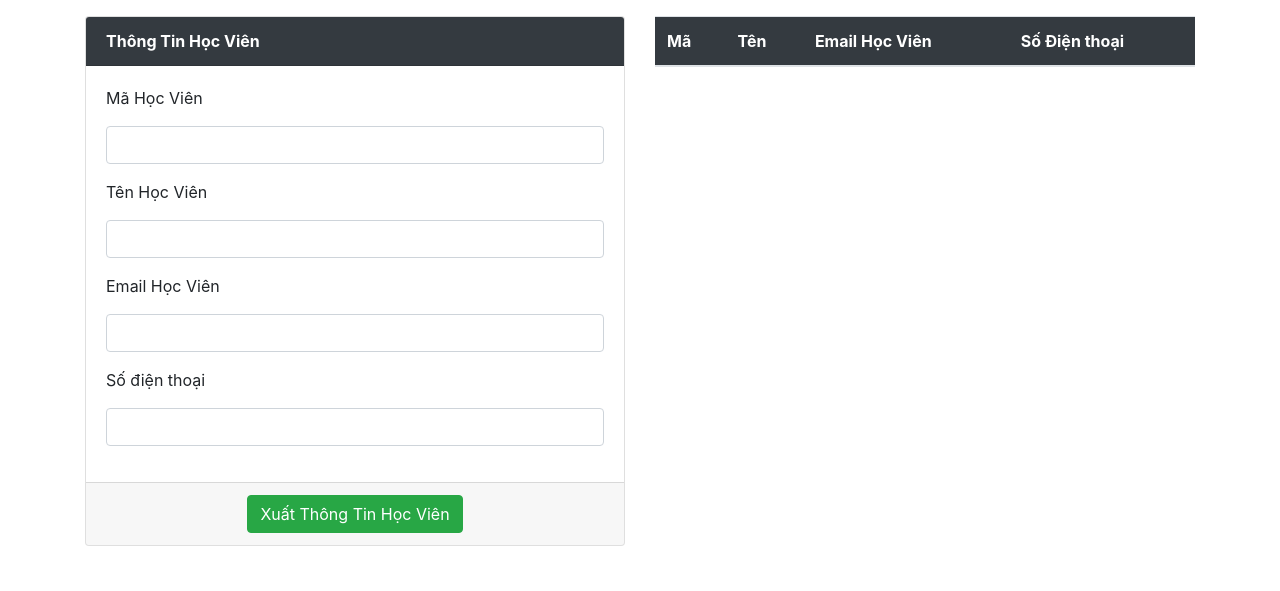
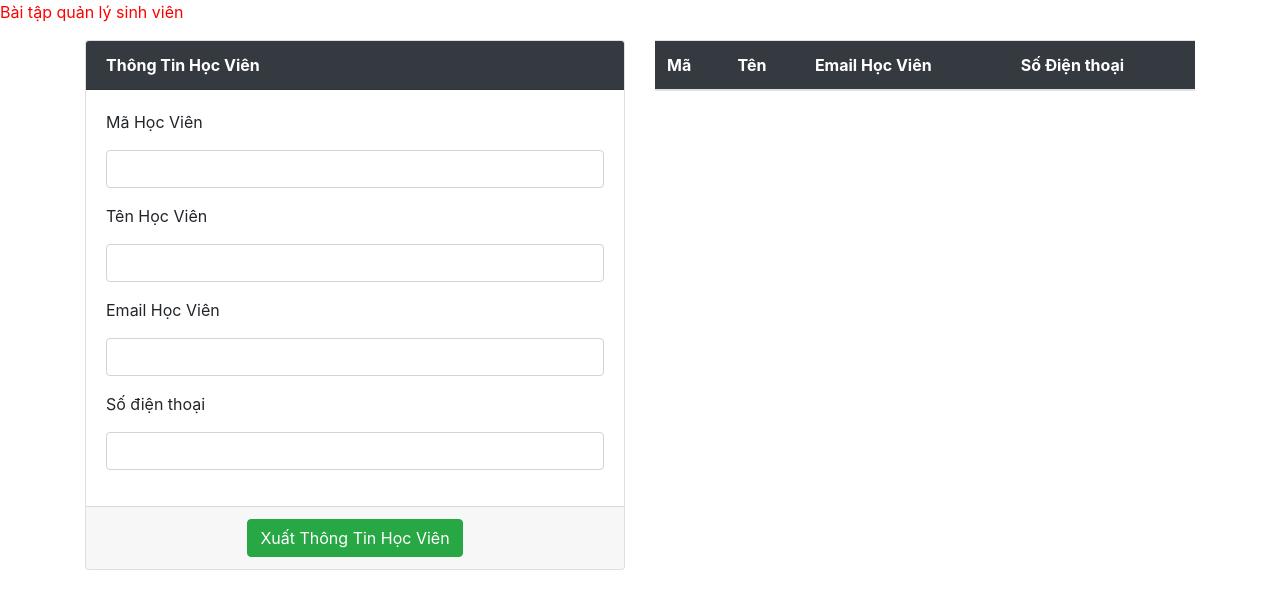
Before and after one commit to HuynhThong1/QuanLySinhVienFE66, a plain HTML site: page index.html in a window 1280 px wide. Shown: the top 591 px of the page. Drawn offline with nearby package versions, Linux system fonts and the light colour scheme.

Commit message:
version2_Thong_themcss_edit_trang_index.html

```diff
--- a/index.html
+++ b/index.html
@@ -7,10 +7,13 @@
     <meta name="viewport" content="width=device-width, initial-scale=1, shrink-to-fit=no">
 
     <!-- Bootstrap CSS -->
+
     <link rel="stylesheet" href="https://stackpath.bootstrapcdn.com/bootstrap/4.3.1/css/bootstrap.min.css" integrity="sha384-ggOyR0iXCbMQv3Xipma34MD+dH/1fQ784/j6cY/iJTQUOhcWr7x9JvoRxT2MZw1T" crossorigin="anonymous">
+    <link rel="stylesheet" href="./style/style.css">
+
   </head>
   <body>
-
+    <header>Bài tập quản lý sinh viên</header>
     <form class="container mt-3">
       <div class="row">
         <div class="col-6">
--- /dev/null
+++ b/style/style.css
@@ -0,0 +1,3 @@
+header{
+    color: red;
+}
```
